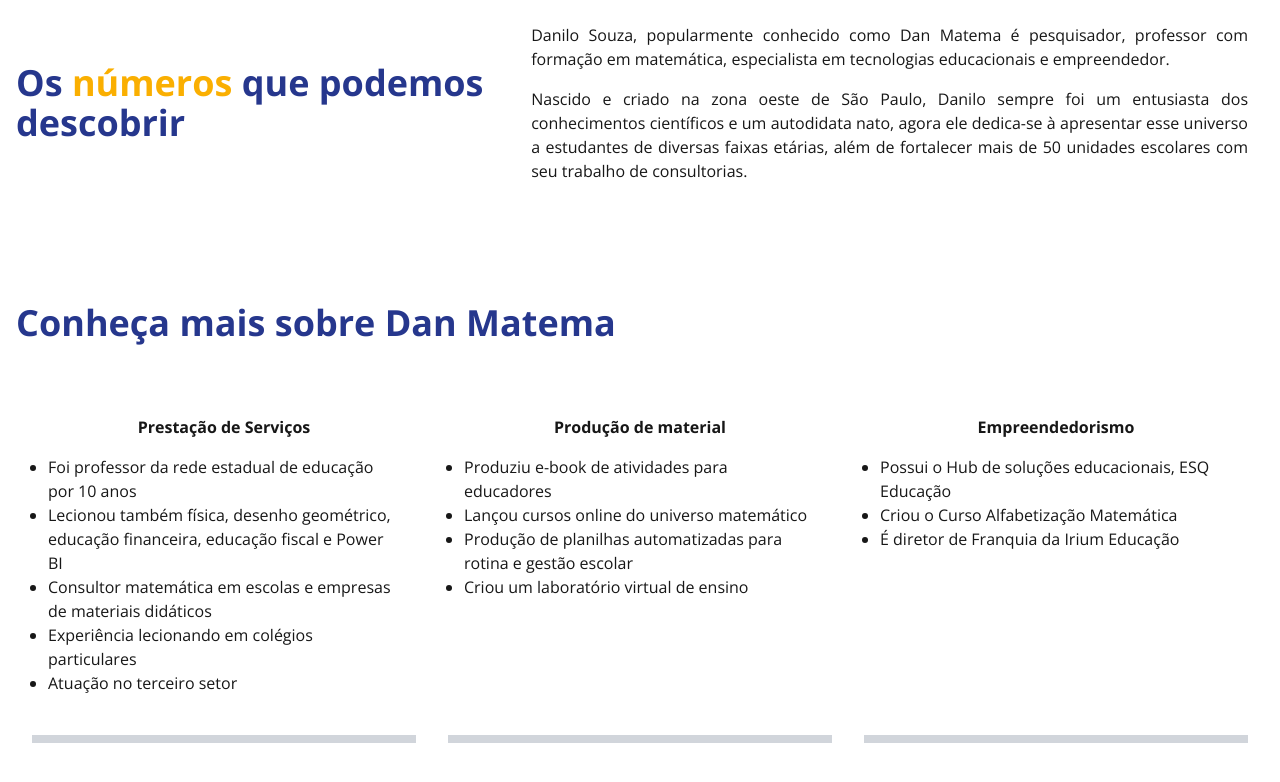
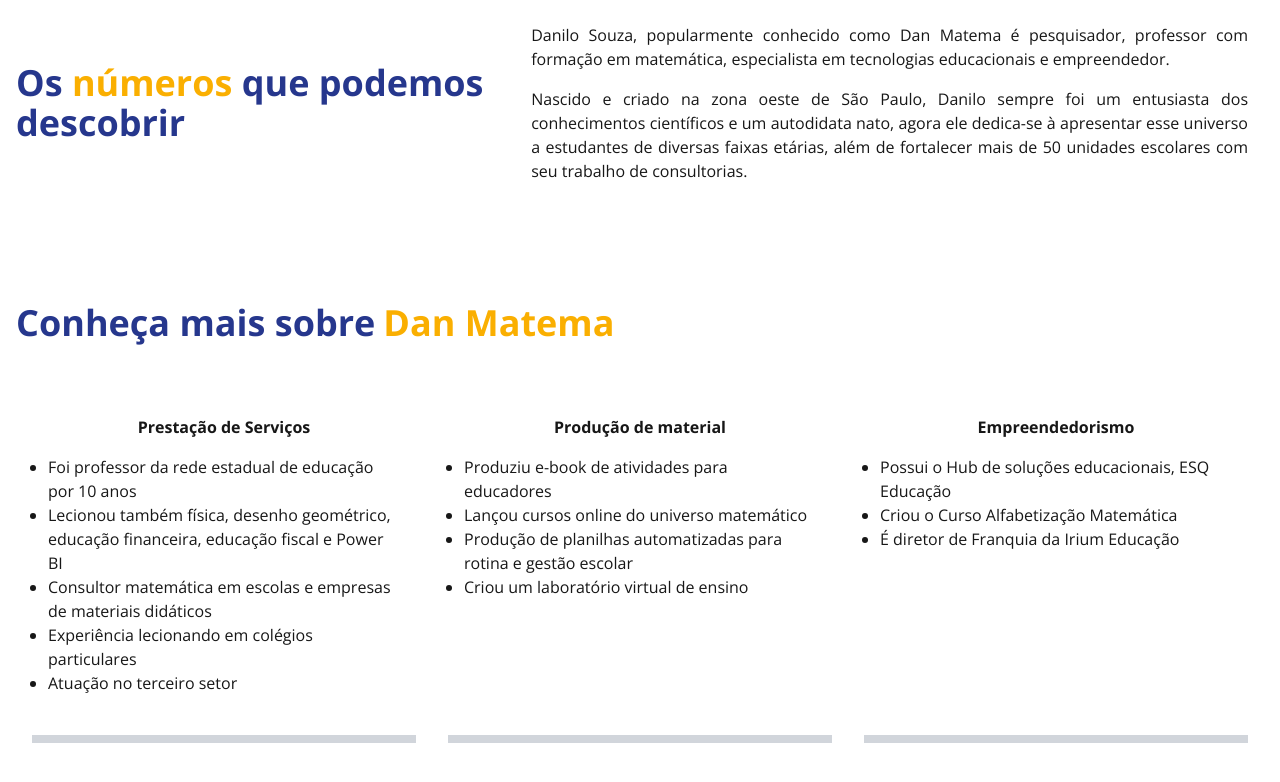
Before and after one commit to SteveSilvas/dan-matema, a Next.js app: page / in a window 1280 px wide. Shown: the part 1389-2171 px from the top of the page. Built offline with nearby package versions, Linux system fonts and the light colour scheme.

Commit message:
Colorindo nome da marca para destaque

```diff
--- a/src/app/screens/Curriculum/index.tsx
+++ b/src/app/screens/Curriculum/index.tsx
@@ -2,7 +2,10 @@
     return (
         <div className="text-center bg-white min-h-screen text-[18px] md:text-[16px]" id="curriculo">
             <h1 className="text-4xl text-blue_d font-bold text-start px-4">
-                Conheça mais sobre Dan Matema
+                Conheça mais sobre
+                <strong className="text-4xl text-yellow_d font-bold mx-2">
+                    Dan Matema
+                </strong>
             </h1>
             <section className="grid grid-cols-1 sm:grid-cols-2 md:grid-cols-3 p-4 md:mt-10">
                 <div className="flex-col max-w-[100%] m-4 animate-bounceIn">
```
